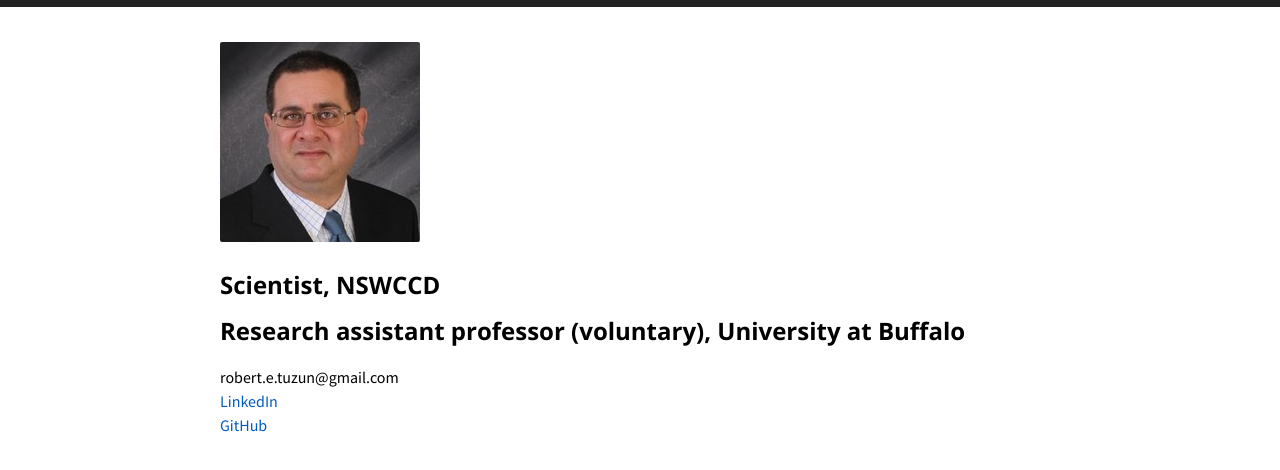
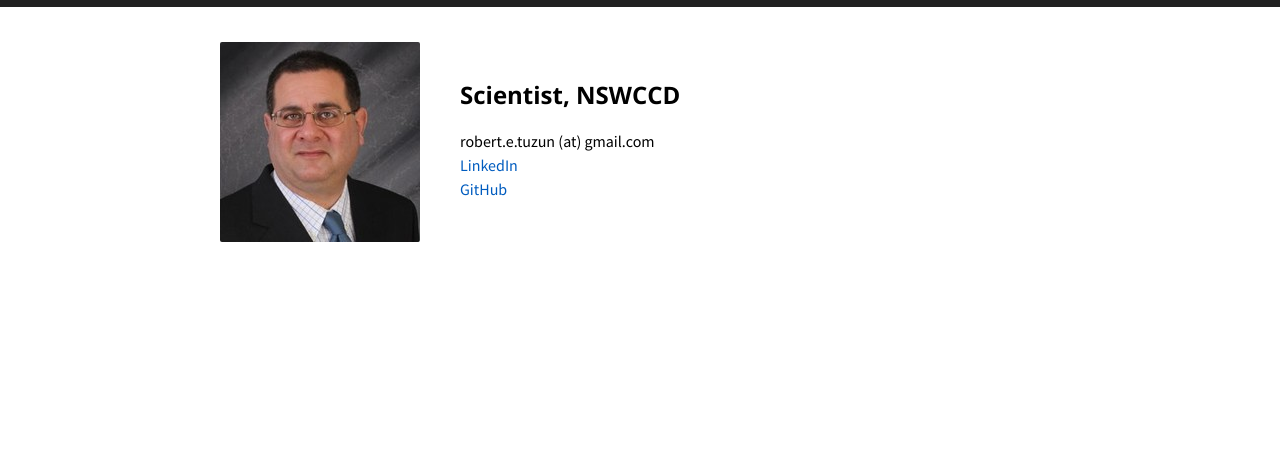
Before and after one commit to robert-e-tuzun/robert-e-tuzun.github.io, a plain HTML site: page index.html in a window 1280 px wide. Shown: the part 54-524 px from the top of the page. Drawn offline with nearby package versions, Linux system fonts and the light colour scheme.

Commit message:
Debug contact info

```diff
--- a/index.html
+++ b/index.html
@@ -27,20 +27,21 @@
   <div class="content-container">
     <div class="content">
       <div class="content-table flex-column">
+
         <div class="flex-row">
           <div class="flex-item flex-column">
-          <img class="image" id="me" src="bob.jpeg">
+             <img class="image" id="me" src="bob.jpeg">
           </div>
           <div class="flex-item flex-column">
             <h2>Scientist, NSWCCD</h2>
-            <h2>Research assistant professor (voluntary), University at Buffalo</h2>
             <p class="text>
-              <a href="mailto:robert.e.tuzun@gmail.com">robert.e.tuzun@gmail.com</a><br>
+              <a href="mailto:robert.e.tuzun@gmail.com">robert.e.tuzun (at) gmail.com</a><br>
               <a href="https://www.linkedin.com/in/roberttuzun">LinkedIn</a><br>
               <a href="https://github.com/robert-e-tuzun">GitHub</a><br>
             </p>
           </div>
         </div>
+
       </div>
     </div>
   </div>
```
